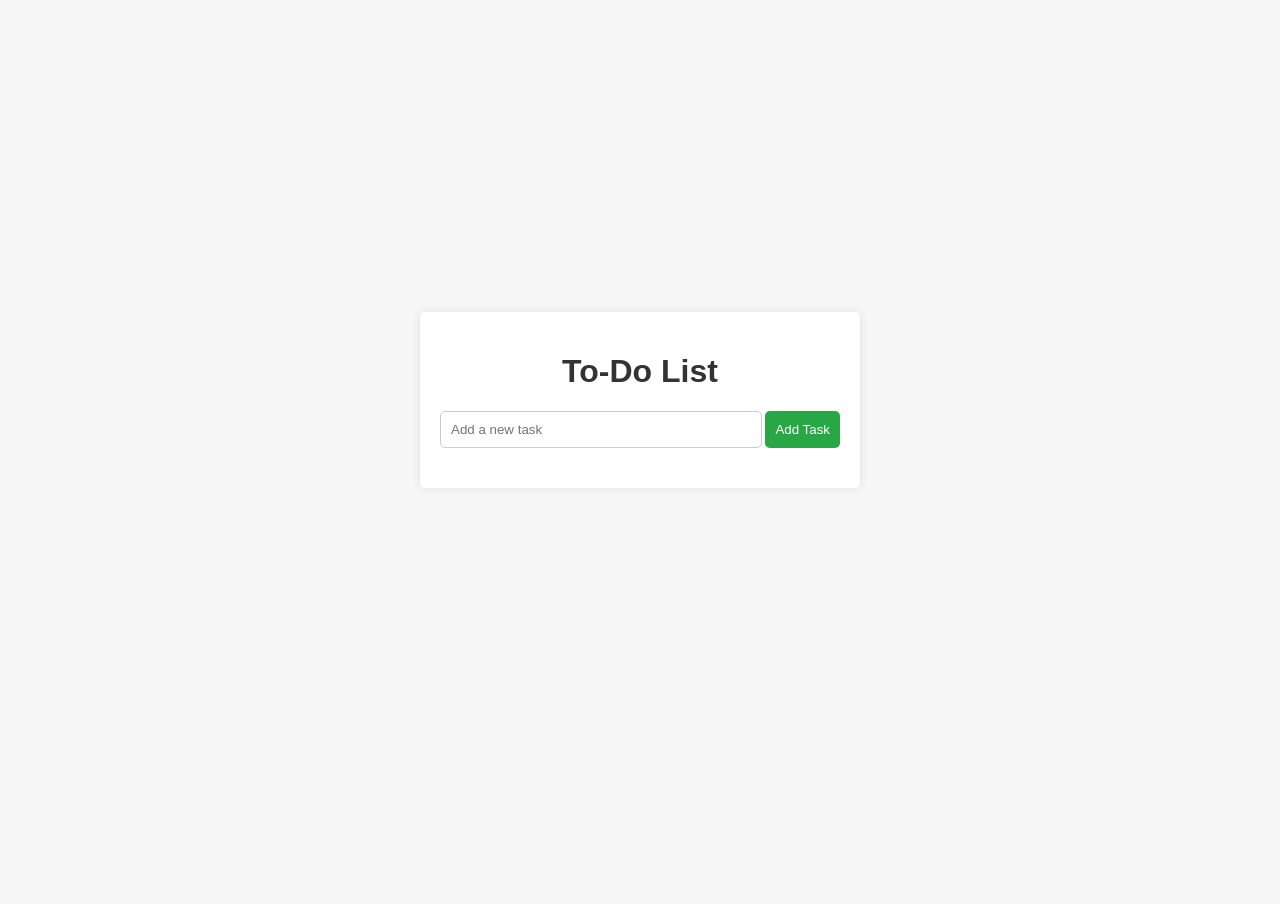
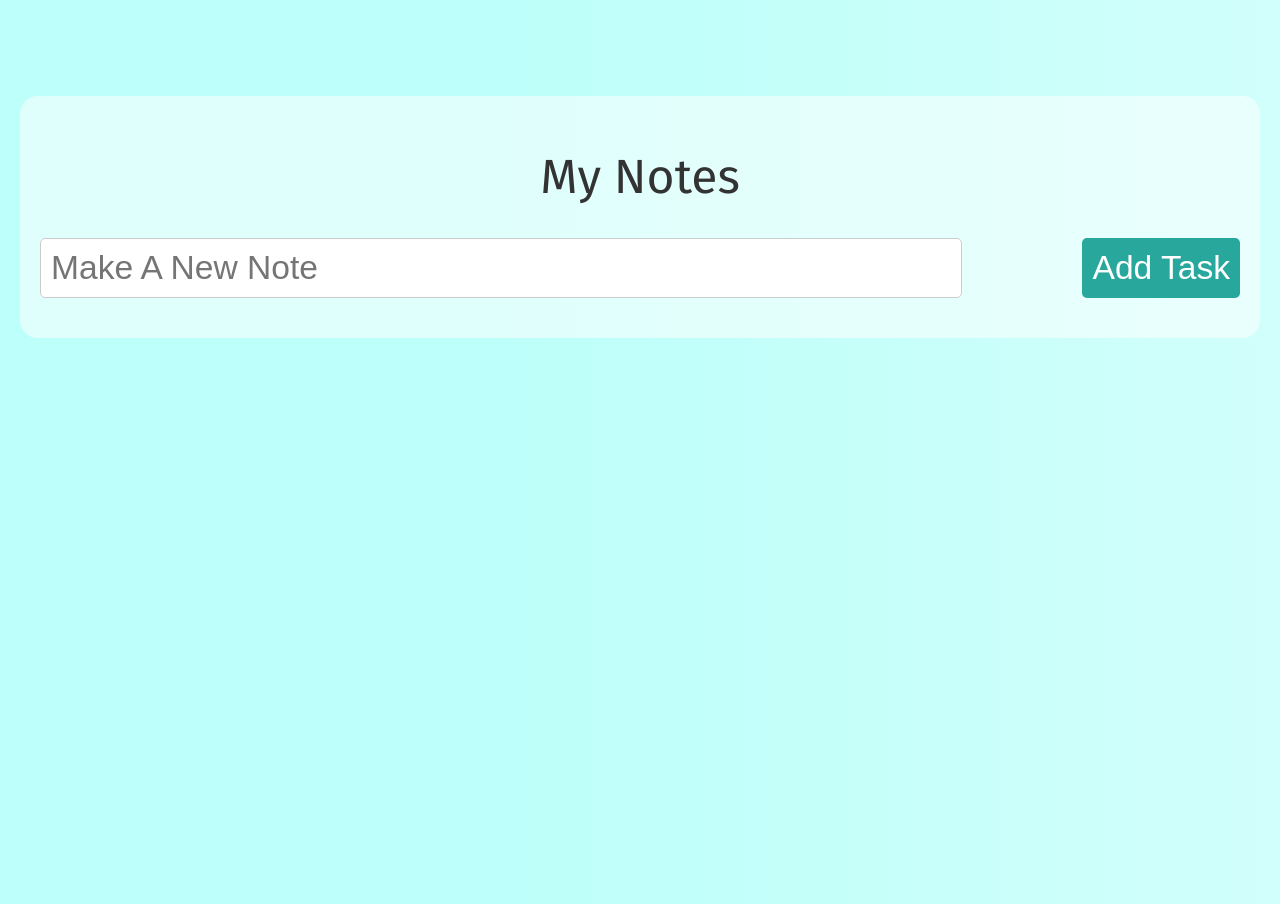
Before and after one commit to eatulrajput/notepad, a plain HTML site: page index.html in a window 1280 px wide. Before the commit the page ends 800 px from the top, so only its background shows below. Drawn offline with Linux system fonts and the light colour scheme.

Commit message:
Updating Repository

```diff
--- a/index.html
+++ b/index.html
@@ -8,9 +8,9 @@
 </head>
 <body>
     <div class="container">
-        <h1>To-Do List</h1>
+        <h1>My Notes</h1>
         <div class="todo-input">
-            <input type="text" id="task-input" placeholder="Add a new task">
+            <input type="text" id="task-input" placeholder="Make A New Note">
             <button id="add-task-btn">Add Task</button>
         </div>
         <div class="todo-list">
--- a/style.css
+++ b/style.css
@@ -1,32 +1,42 @@
+@import url('https://fonts.googleapis.com/css2?family=Fira+Sans:ital,wght@0,100;0,200;0,300;0,400;0,500;0,600;0,700;0,800;0,900;1,100;1,200;1,300;1,400;1,500;1,600;1,700;1,800;1,900&display=swap');
+
+
 body {
-    font-family: Arial, sans-serif;
-    background-color: #f7f7f7;
-    margin: 0;
+    font-family: "Fira Sans", sans-serif;
+    /* background-color: #f7f7f7; */
+    background: linear-gradient(90deg, hsla(175, 100%, 87%, 1) 39%, hsla(175, 100%, 91%, 1) 100%);
+    margin-top: 12vh;
     padding: 0;
     display: flex;
     justify-content: center;
-    align-items: center;
+    align-items: flex-start;
     height: 100vh;
 }
 
 .container {
-    background-color: white;
+    /* background-color: white; */
+    background-color: rgba(255, 255, 255, 0.534);
     padding: 20px;
-    border-radius: 5px;
-    box-shadow: 0 0 10px rgba(0, 0, 0, 0.1);
-    width: 90%;
-    max-width: 400px;
+    border-radius: 18px;
+    /* box-shadow: 0 0 10px rgba(0, 0, 0, 0.1); */
+    box-shadow: 0 0 20px 11px rgba(0, 0, 0, 0);
+    max-width: 1200px;
+    min-width: 600px;
+    width: 100%;
 }
 
 h1 {
     text-align: center;
     color: #333;
+    font-size: 3rem;
+    font-weight: 400;
 }
 
 .todo-input {
     display: flex;
     justify-content: space-between;
     margin-bottom: 20px;
+    font-size: 2.1rem;
 }
 
 #task-input {
@@ -34,19 +44,21 @@ h1 {
     padding: 10px;
     border: 1px solid #ccc;
     border-radius: 5px;
+    font-size: 2.1rem;
 }
 
 #add-task-btn {
     padding: 10px;
-    background-color: #28a745;
+    background-color: #28a79c;
     color: white;
     border: none;
     border-radius: 5px;
     cursor: pointer;
+    font-size: 2.1rem;
 }
 
 #add-task-btn:hover {
-    background-color: #218838;
+    background-color: #217c88;
 }
 
 .todo-list ul {
@@ -60,6 +72,7 @@ h1 {
     align-items: center;
     padding: 10px;
     border-bottom: 1px solid #ccc;
+    font-size: 1.8rem;
 }
 
 .todo-list li:last-child {
@@ -68,6 +81,7 @@ h1 {
 
 .edit-task {
     margin-right: 10px;
+    font-size: 1.5rem;
 }
 
 .delete-task {
@@ -77,6 +91,7 @@ h1 {
     padding: 5px 10px;
     cursor: pointer;
     border-radius: 5px;
+    font-size: 1.5rem;
 }
 
 .delete-task:hover {
@@ -91,6 +106,8 @@ h1 {
     cursor: pointer;
     border-radius: 5px;
     margin-right: 10px;
+    font-size: 1.5rem;
+
 }
 
 .edit-task-btn:hover {
```
